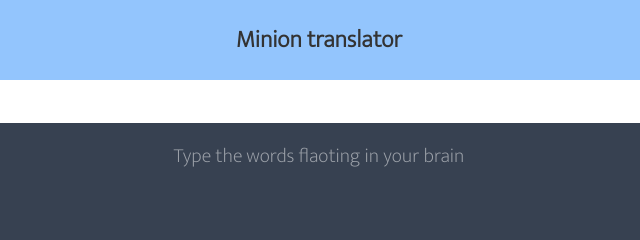
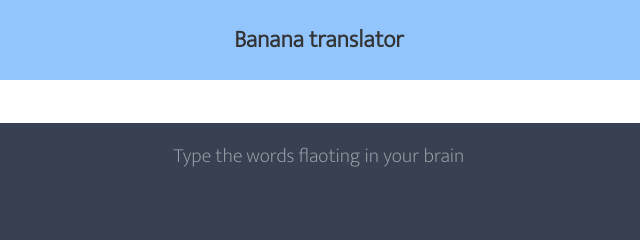
Before and after one commit to mohanchowdarynr/banana_translator, a plain HTML site: page index.html in a window 1280 px wide. Shown: the top 240 px of the page, 321-961 px from the left. Drawn offline with Linux system fonts and the light colour scheme.

Commit message:
updated index

```diff
--- a/index.html
+++ b/index.html
@@ -10,7 +10,7 @@
 
  <body>
 	<header>
-        <h2>Minion translator</h2>
+        <h2>Banana translator</h2>
 	</header><br>
     <textarea id = "input-txt" placeholder= "Type the words flaoting in your brain"></textarea>
     <button id = "translate-it">Translate</button>
```
